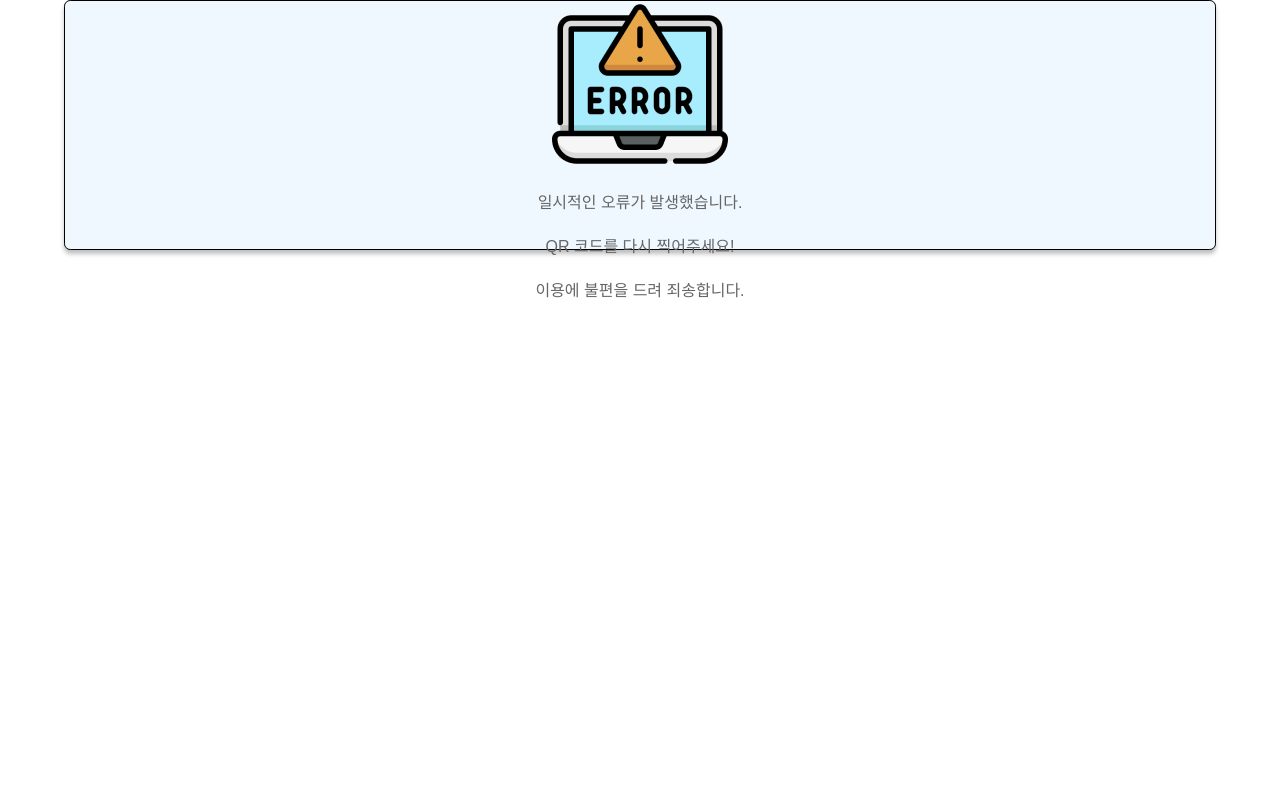
After one commit to HEBA-Hanyang-Univ/Festival-bar, a Python web app: template templates/error.html in a window 1280 px wide. The commit adds this page. Run offline with Jinja, Linux system fonts and the light colour scheme; the template is opened without the code that fills it, so the values that code supplies are empty; some web fonts are replaced.

Commit message:
ADD: ERROR PAGE

```diff
--- /dev/null
+++ b/static/error.css
@@ -0,0 +1,15 @@
+.error_wrap {
+  vertical-align: center;
+}
+
+.error-box {
+  display: flex;
+  flex-direction: column;
+  margin: 0 auto;
+  width: 90%;
+  height: 25rem;
+  border: 1px solid #000;
+  border-radius: 0.625rem;
+  box-shadow: 0px 4px 4px 0px rgba(0, 0, 0, 0.25);
+  background-color: aliceblue;
+}/*# sourceMappingURL=error.css.map */
--- /dev/null
+++ b/static/error.scss
@@ -0,0 +1,16 @@
+.error_wrap {
+  vertical-align: center;
+}
+
+.error-box {
+  display: flex;
+  flex-direction: column;
+  margin: 0 auto;
+  width: 90%;
+  height: 25rem;
+
+  border: 1px solid #000;
+  border-radius: 0.625rem;
+  box-shadow: 0px 4px 4px 0px rgba(0, 0, 0, 0.25);
+  background-color: aliceblue;
+}
--- a/templates/checkIn.html
+++ b/templates/checkIn.html
@@ -9,7 +9,7 @@
   <script src="https://cdnjs.cloudflare.com/ajax/libs/jquery/3.6.0/jquery.min.js" integrity="sha512-894YE6QWD5I59HgZOGReFYm4dnWc1Qt5NtvYSaNcOP+u1T9qYdvdihz0PPSiiqn/+/3e7Jo4EaG7TubfWGUrMQ==" crossorigin="anonymous" referrerpolicy="no-referrer"></script>
 </head>
 <body>
-  <div id="checkin-wrap">
+  < id="checkin-wrap">
     <div class="checkIn-title">
       <span>Update Your Profile</span>
     </div>
@@ -66,8 +66,8 @@
         <label for="agree">Agree</label>
       </div>
     </div>
-    <input type="submit">
-  </iv>
+    <input type="submit">Submit</input>
+  </div>
   <script src="/static/script.js"></script>
 </body>
 </html>
--- /dev/null
+++ b/templates/error.html
@@ -0,0 +1,23 @@
+<!DOCTYPE html>
+<html lang="ko">
+  <head>
+    <meta charset="UTF-8" />
+    <meta name="viewport" content="width=device-width, initial-scale=1.0" />
+    <link rel="stylesheet" href="/static/common.css">
+    <link rel="stylesheet" href="/static/error.css" type="text/css" />
+    <title></title>
+  </head>
+  <body>
+    <div class="error_wrap">
+      <div class="error-box">
+        <div class="error-img">
+          <img src="/static/images/error.png" alt="Error Image" /></div>
+        <div class="error_message">
+          <p>일시적인 오류가 발생했습니다.</p>
+          <p>QR 코드를 다시 찍어주세요!</p>
+          <p>이용에 불편을 드려 죄송합니다.</p>
+        </div>
+      </div>
+    </div>
+  </body>
+</html>
```
Also changed, not shown: static/images/error.png (added), 1 other file.
